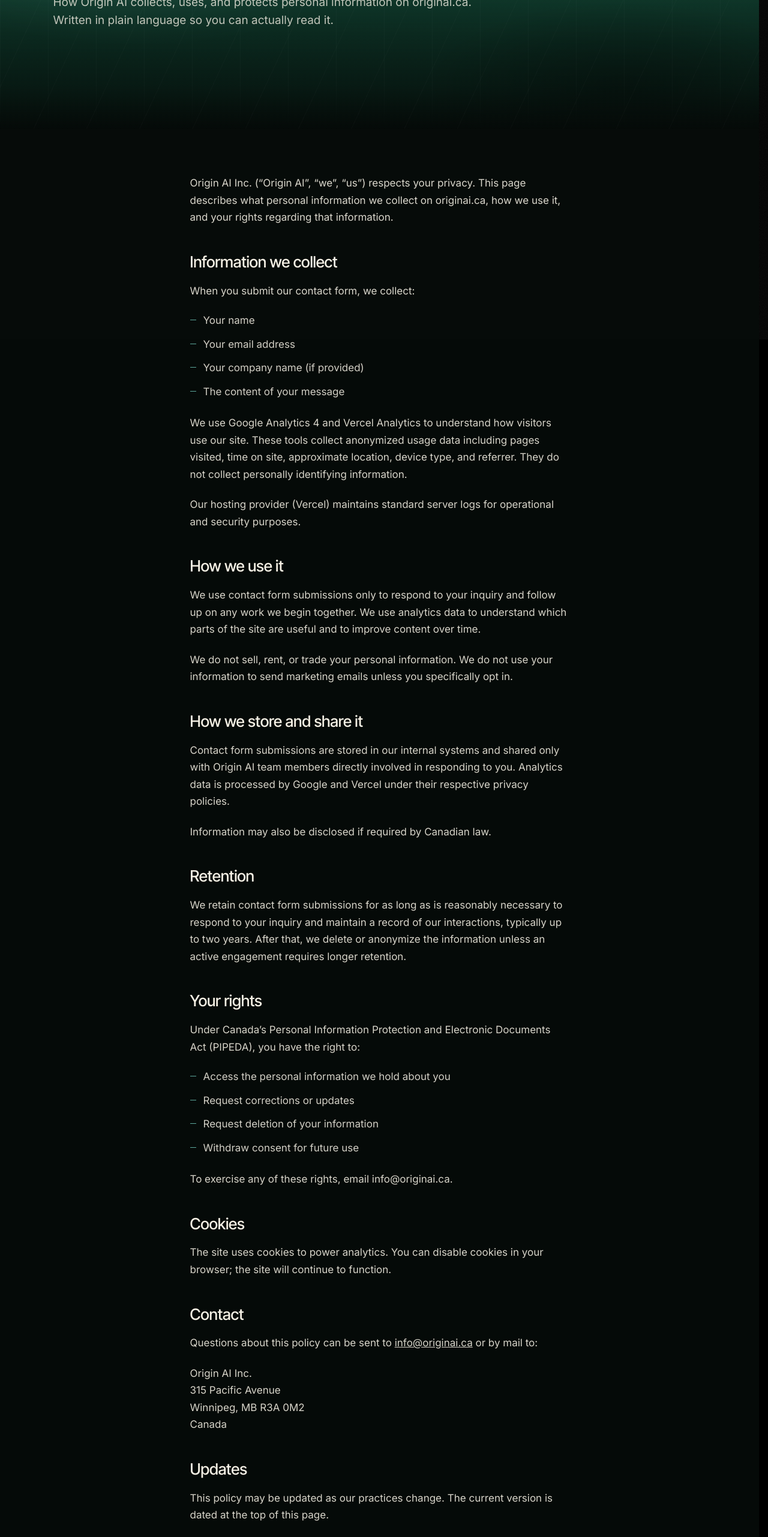
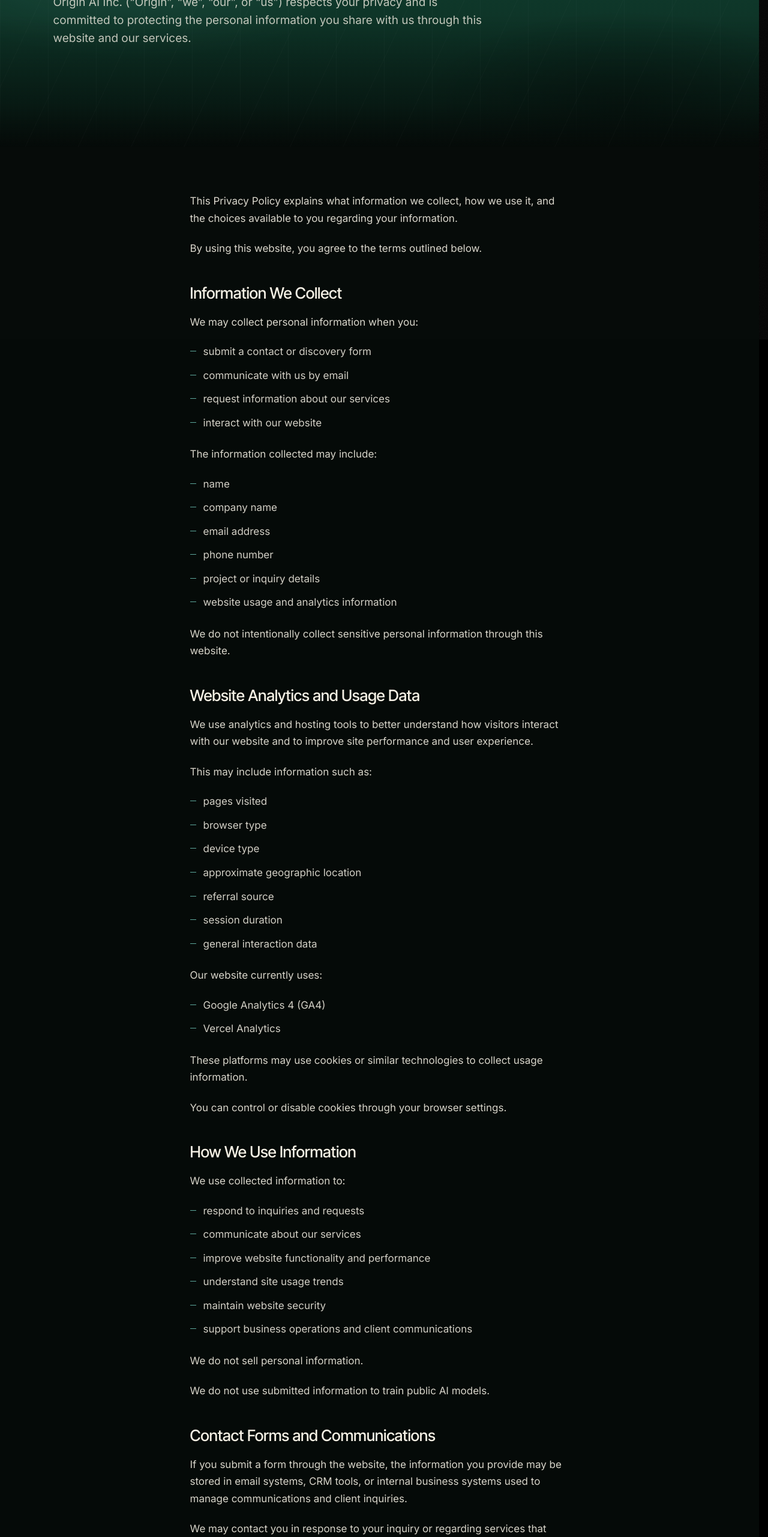
Before and after one commit to mikebayes/originai, a Next.js app: page /privacy in a window 1280 px wide. Shown: the part 234-2797 px from the top of the page at 60% size. Built offline with nearby package versions, Linux system fonts and the light colour scheme.

Commit message:
Update privacy policy with full content

```diff
--- a/app/privacy/page.tsx
+++ b/app/privacy/page.tsx
@@ -12,14 +12,10 @@ export const metadata: Metadata = {
 /**
  * /privacy — Privacy policy page.
  *
- * Plain-language PIPEDA-aware privacy disclosure. Covers what we
- * collect through the contact form and analytics, how we use and
- * store it, retention, visitor rights, and how to contact us about
- * personal data. Not legalese — written to be read.
- *
- * If the form back-end or analytics stack changes, update the
- * relevant sections below. The dated "Last updated" line at the
- * bottom is the canonical version stamp.
+ * Canadian (PIPEDA-aware) privacy disclosure covering the contact
+ * form, GA4/Vercel Analytics, retention, visitor rights, and third
+ * parties. Update the "Effective Date" at the top whenever this
+ * content changes. Content authored by Mike.
  */
 export default function PrivacyRoute() {
   return (
@@ -37,15 +33,16 @@ export default function PrivacyRoute() {
             <div className="bp-ins-art-meta">
               <span className="bp-ins-tag">Legal</span>
               <span className="bp-ins-sep" aria-hidden="true">·</span>
-              <span className="bp-ins-date">Last updated May 13, 2026</span>
+              <span className="bp-ins-date">Effective March 2026</span>
             </div>
 
             <h1 className="bp-ins-art-title">Privacy Policy</h1>
 
             <p className="bp-ins-art-excerpt">
-              How Origin AI collects, uses, and protects personal
-              information on originai.ca. Written in plain language so
-              you can actually read it.
+              Origin AI Inc. (&ldquo;Origin&rdquo;, &ldquo;we&rdquo;,
+              &ldquo;our&rdquo;, or &ldquo;us&rdquo;) respects your privacy
+              and is committed to protecting the personal information you
+              share with us through this website and our services.
             </p>
           </section>
         </div>
@@ -58,109 +55,200 @@ export default function PrivacyRoute() {
         >
           <article className="bp-ins-art-body">
             <p className="bp-ins-art-p">
-              Origin AI Inc. (&ldquo;Origin AI&rdquo;, &ldquo;we&rdquo;,
-              &ldquo;us&rdquo;) respects your privacy. This page describes
-              what personal information we collect on originai.ca, how we
-              use it, and your rights regarding that information.
+              This Privacy Policy explains what information we collect, how
+              we use it, and the choices available to you regarding your
+              information.
+            </p>
+            <p className="bp-ins-art-p">
+              By using this website, you agree to the terms outlined below.
             </p>
 
-            <h2 className="bp-ins-art-h2">Information we collect</h2>
+            <h2 className="bp-ins-art-h2">Information We Collect</h2>
             <p className="bp-ins-art-p">
-              When you submit our contact form, we collect:
+              We may collect personal information when you:
             </p>
             <ul className="bp-ins-art-list">
-              <li>Your name</li>
-              <li>Your email address</li>
-              <li>Your company name (if provided)</li>
-              <li>The content of your message</li>
+              <li>submit a contact or discovery form</li>
+              <li>communicate with us by email</li>
+              <li>request information about our services</li>
+              <li>interact with our website</li>
             </ul>
             <p className="bp-ins-art-p">
-              We use Google Analytics 4 and Vercel Analytics to understand
-              how visitors use our site. These tools collect anonymized
-              usage data including pages visited, time on site, approximate
-              location, device type, and referrer. They do not collect
-              personally identifying information.
+              The information collected may include:
+            </p>
+            <ul className="bp-ins-art-list">
+              <li>name</li>
+              <li>company name</li>
+              <li>email address</li>
+              <li>phone number</li>
+              <li>project or inquiry details</li>
+              <li>website usage and analytics information</li>
+            </ul>
+            <p className="bp-ins-art-p">
+              We do not intentionally collect sensitive personal
+              information through this website.
+            </p>
+
+            <h2 className="bp-ins-art-h2">Website Analytics and Usage Data</h2>
+            <p className="bp-ins-art-p">
+              We use analytics and hosting tools to better understand how
+              visitors interact with our website and to improve site
+              performance and user experience.
             </p>
             <p className="bp-ins-art-p">
-              Our hosting provider (Vercel) maintains standard server logs
-              for operational and security purposes.
+              This may include information such as:
+            </p>
+            <ul className="bp-ins-art-list">
+              <li>pages visited</li>
+              <li>browser type</li>
+              <li>device type</li>
+              <li>approximate geographic location</li>
+              <li>referral source</li>
+              <li>session duration</li>
+              <li>general interaction data</li>
+            </ul>
+            <p className="bp-ins-art-p">
+              Our website currently uses:
+            </p>
+            <ul className="bp-ins-art-list">
+              <li>Google Analytics 4 (GA4)</li>
+              <li>Vercel Analytics</li>
+            </ul>
+            <p className="bp-ins-art-p">
+              These platforms may use cookies or similar technologies to
+              collect usage information.
+            </p>
+            <p className="bp-ins-art-p">
+              You can control or disable cookies through your browser
+              settings.
             </p>
 
-            <h2 className="bp-ins-art-h2">How we use it</h2>
+            <h2 className="bp-ins-art-h2">How We Use Information</h2>
             <p className="bp-ins-art-p">
-              We use contact form submissions only to respond to your
-              inquiry and follow up on any work we begin together. We use
-              analytics data to understand which parts of the site are
-              useful and to improve content over time.
+              We use collected information to:
+            </p>
+            <ul className="bp-ins-art-list">
+              <li>respond to inquiries and requests</li>
+              <li>communicate about our services</li>
+              <li>improve website functionality and performance</li>
+              <li>understand site usage trends</li>
+              <li>maintain website security</li>
+              <li>support business operations and client communications</li>
+            </ul>
+            <p className="bp-ins-art-p">We do not sell personal information.</p>
+            <p className="bp-ins-art-p">
+              We do not use submitted information to train public AI models.
+            </p>
+
+            <h2 className="bp-ins-art-h2">Contact Forms and Communications</h2>
+            <p className="bp-ins-art-p">
+              If you submit a form through the website, the information you
+              provide may be stored in email systems, CRM tools, or internal
+              business systems used to manage communications and client
+              inquiries.
             </p>
             <p className="bp-ins-art-p">
-              We do not sell, rent, or trade your personal information. We
-              do not use your information to send marketing emails unless
-              you specifically opt in.
+              We may contact you in response to your inquiry or regarding
+              services that may be relevant to your request.
+            </p>
+            <p className="bp-ins-art-p">
+              You may request removal from future communications at any time.
             </p>
 
-            <h2 className="bp-ins-art-h2">How we store and share it</h2>
+            <h2 className="bp-ins-art-h2">Third-Party Services</h2>
             <p className="bp-ins-art-p">
-              Contact form submissions are stored in our internal systems
-              and shared only with Origin AI team members directly involved
-              in responding to you. Analytics data is processed by Google
-              and Vercel under their respective privacy policies.
+              We may use third-party providers to support website hosting,
+              analytics, communication, and business operations.
             </p>
             <p className="bp-ins-art-p">
-              Information may also be disclosed if required by Canadian
-              law.
+              These providers may process limited information as part of
+              delivering their services.
+            </p>
+            <p className="bp-ins-art-p">Examples may include:</p>
+            <ul className="bp-ins-art-list">
+              <li>website hosting providers</li>
+              <li>analytics providers</li>
+              <li>email and communication platforms</li>
+              <li>cloud infrastructure providers</li>
+            </ul>
+            <p className="bp-ins-art-p">
+              While we work with reputable providers, third-party services
+              operate under their own privacy policies and practices.
             </p>
 
-            <h2 className="bp-ins-art-h2">Retention</h2>
+            <h2 className="bp-ins-art-h2">Data Security</h2>
             <p className="bp-ins-art-p">
-              We retain contact form submissions for as long as is
-              reasonably necessary to respond to your inquiry and maintain
-              a record of our interactions, typically up to two years.
-              After that, we delete or anonymize the information unless an
-              active engagement requires longer retention.
+              We take reasonable administrative and technical measures to
+              protect personal information from unauthorized access, misuse,
+              loss, or disclosure.
+            </p>
+            <p className="bp-ins-art-p">
+              No method of electronic transmission or storage is completely
+              secure, and we cannot guarantee absolute security.
             </p>
 
-            <h2 className="bp-ins-art-h2">Your rights</h2>
+            <h2 className="bp-ins-art-h2">Data Retention</h2>
             <p className="bp-ins-art-p">
-              Under Canada&rsquo;s Personal Information Protection and
-              Electronic Documents Act (PIPEDA), you have the right to:
+              We retain personal information only as long as reasonably
+              necessary for business, operational, legal, or communication
+              purposes.
+            </p>
+            <p className="bp-ins-art-p">
+              Information that is no longer required is deleted or securely
+              discarded when appropriate.
+            </p>
+
+            <h2 className="bp-ins-art-h2">Your Rights</h2>
+            <p className="bp-ins-art-p">
+              Depending on applicable privacy laws, you may have the right to:
             </p>
             <ul className="bp-ins-art-list">
-              <li>Access the personal information we hold about you</li>
-              <li>Request corrections or updates</li>
-              <li>Request deletion of your information</li>
-              <li>Withdraw consent for future use</li>
+              <li>request access to your personal information</li>
+              <li>request corrections to inaccurate information</li>
+              <li>request deletion of your information where appropriate</li>
+              <li>withdraw consent for certain communications</li>
             </ul>
             <p className="bp-ins-art-p">
-              To exercise any of these rights, email info@originai.ca.
+              To make a privacy-related request, contact us using the
+              information below.
             </p>
 
-            <h2 className="bp-ins-art-h2">Cookies</h2>
+            <h2 className="bp-ins-art-h2">Canadian Privacy Compliance</h2>
             <p className="bp-ins-art-p">
-              The site uses cookies to power analytics. You can disable
-              cookies in your browser; the site will continue to function.
+              Origin AI Inc. operates in Canada and aims to comply with
+              applicable Canadian privacy legislation, including the
+              Personal Information Protection and Electronic Documents Act
+              (PIPEDA).
+            </p>
+
+            <h2 className="bp-ins-art-h2">External Links</h2>
+            <p className="bp-ins-art-p">
+              Our website may contain links to third-party websites or
+              services. We are not responsible for the content, security,
+              or privacy practices of external sites.
+            </p>
+
+            <h2 className="bp-ins-art-h2">Changes to This Policy</h2>
+            <p className="bp-ins-art-p">
+              We may update this Privacy Policy periodically to reflect
+              operational, legal, or technical changes.
+            </p>
+            <p className="bp-ins-art-p">
+              Updated versions will be posted on this page with a revised
+              effective date.
             </p>
 
             <h2 className="bp-ins-art-h2">Contact</h2>
             <p className="bp-ins-art-p">
-              Questions about this policy can be sent to{" "}
-              <a href="mailto:info@originai.ca">info@originai.ca</a> or by
-              mail to:
+              If you have questions about this Privacy Policy or how your
+              information is handled, please contact:
             </p>
             <p className="bp-ins-art-p">
               Origin AI Inc.
               <br />
-              315 Pacific Avenue
+              <a href="mailto:info@originai.ca">info@originai.ca</a>
               <br />
-              Winnipeg, MB R3A 0M2
-              <br />
-              Canada
-            </p>
-
-            <h2 className="bp-ins-art-h2">Updates</h2>
-            <p className="bp-ins-art-p">
-              This policy may be updated as our practices change. The
-              current version is dated at the top of this page.
+              Winnipeg, Manitoba, Canada
             </p>
           </article>
         </section>
```
